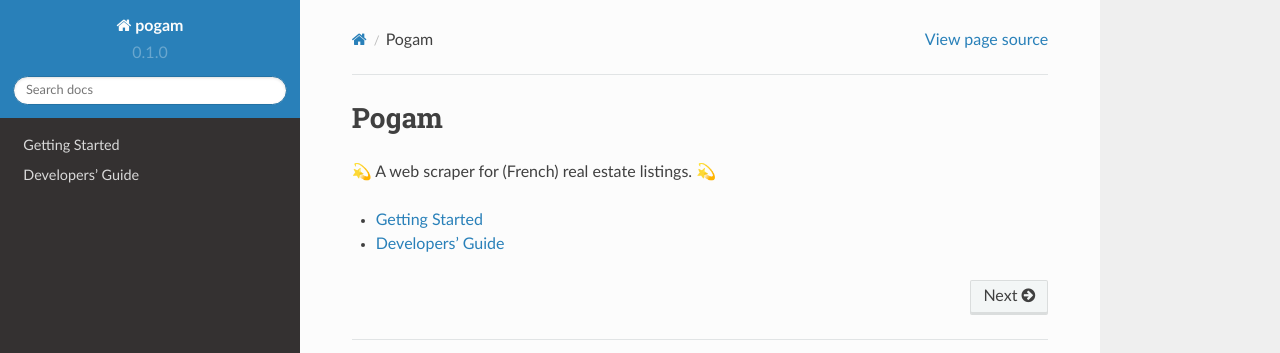
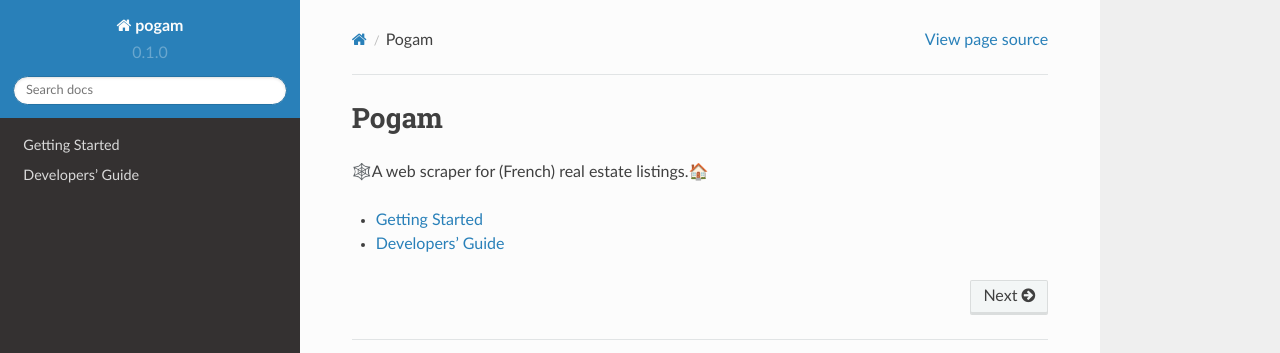
Before and after one commit to ludaavics/pogam, a Sphinx documentation site: the page built from docs/index.rst, in a window 1280 px wide. Shown: the top 353 px of the page. Built offline with Sphinx 7.4.7 and the Read the Docs theme 2.0.0, drawn with Linux system fonts in a browser that asks for light colours.

```diff
--- a/README.rst
+++ b/README.rst
@@ -9,7 +9,7 @@ Pogam
   :target: https://choosealicense.com/licenses/mit/
   :alt: MIT License
 
-💫 A web scraper for (French) real estate listings. 💫
+🕸️A web scraper for (French) real estate listings.🏠
 
 --------
 
--- a/docs/conf.py
+++ b/docs/conf.py
@@ -48,7 +48,12 @@ for line in open("nitpick-ignore"):
 # Add any Sphinx extension module names here, as strings. They can be
 # extensions coming with Sphinx (named 'sphinx.ext.*') or your custom
 # ones.
-extensions = ["sphinx.ext.autodoc", "sphinx.ext.intersphinx"]
+extensions = [
+    "sphinx.ext.autodoc",
+    "sphinx.ext.intersphinx",
+    "IPython.sphinxext.ipython_console_highlighting",
+    "IPython.sphinxext.ipython_directive",
+]
 
 # Add any paths that contain templates here, relative to this directory.
 templates_path = ["_templates"]
--- a/docs/index.rst
+++ b/docs/index.rst
@@ -1,7 +1,7 @@
 Pogam
 ======
 
-💫 A web scraper for (French) real estate listings. 💫
+🕸️A web scraper for (French) real estate listings.🏠
 
 .. toctree::
   :maxdepth: 1
```
Also changed, not shown: docs/quickstart.rst (+40 -8 lines), 1 other file.
